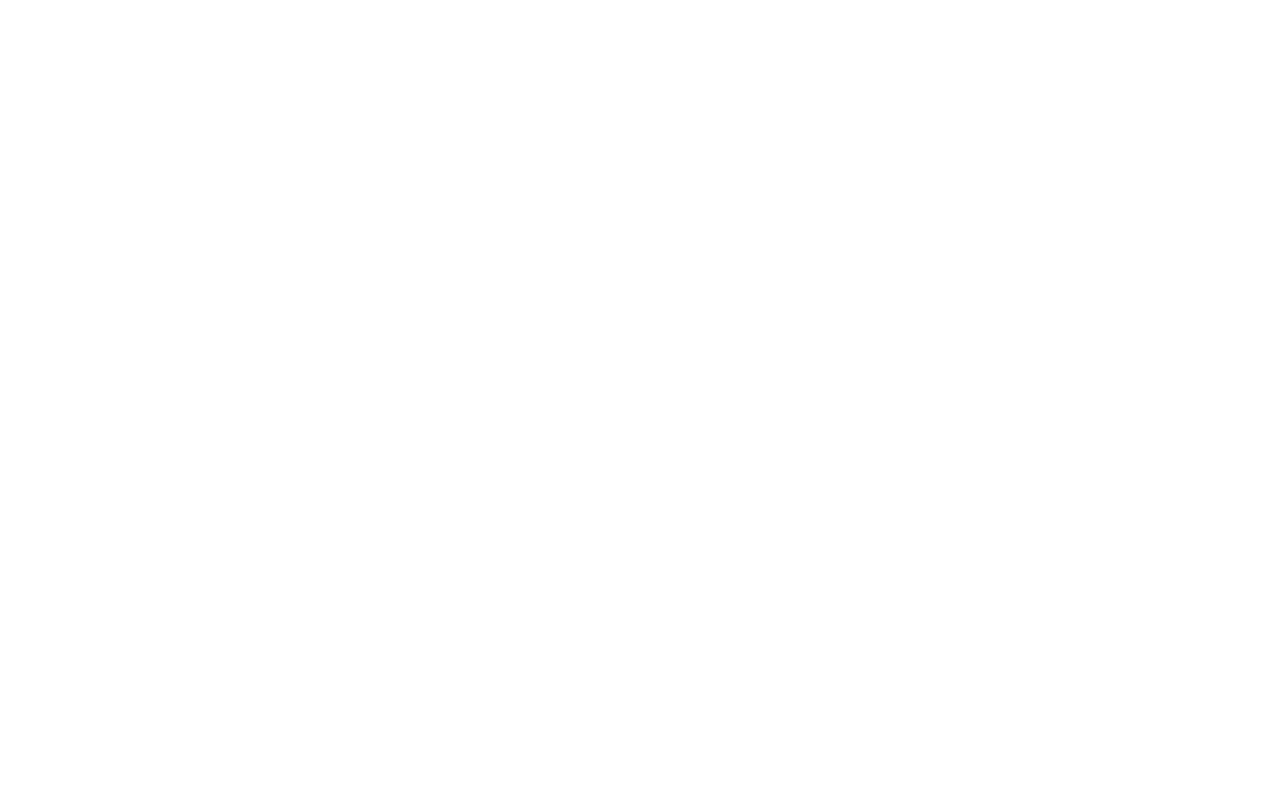
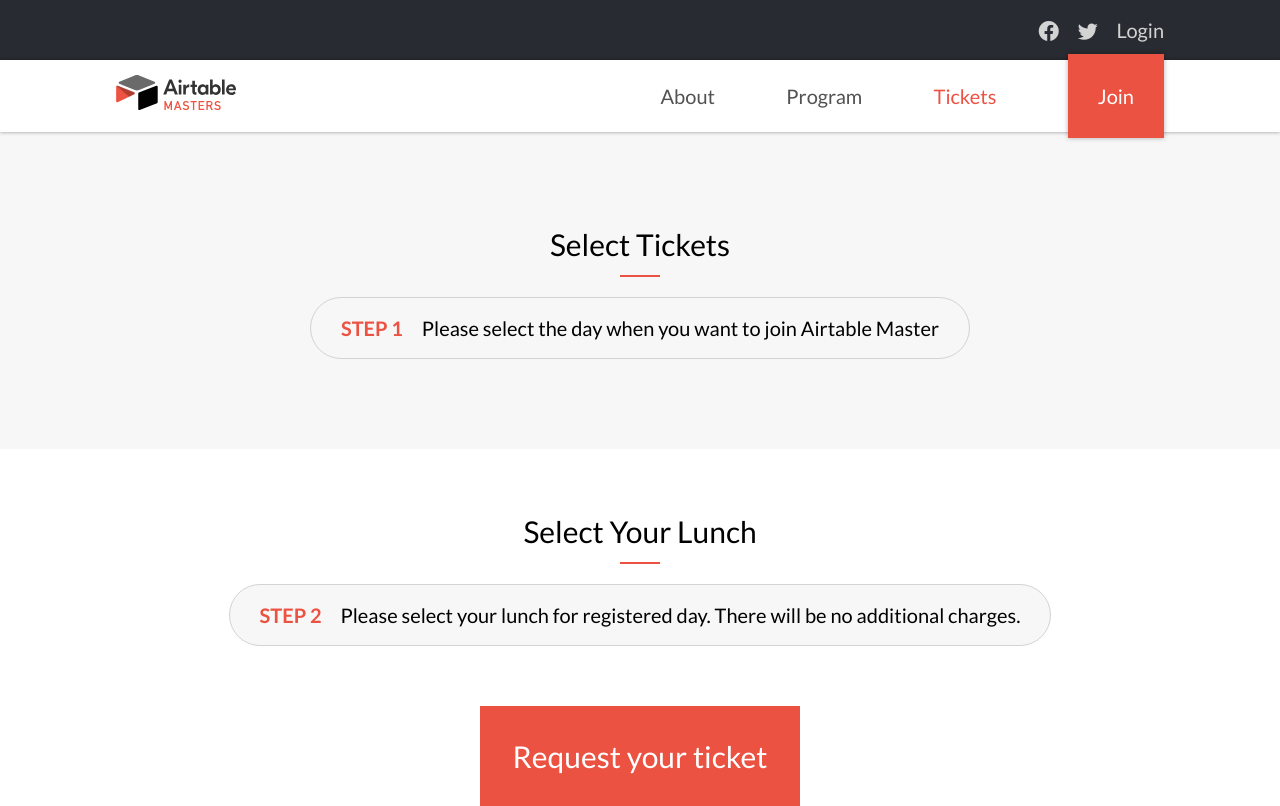
Before and after one commit to ey-charles/mv-04-capstone, a plain HTML site: page tickets.html in a window 1280 px wide. Drawn offline with nearby package versions, Linux system fonts and the light colour scheme.

Commit message:
Ticket website

```diff
--- a/r/main.scss
+++ b/r/main.scss
@@ -131,6 +131,10 @@ html {
   border-bottom: 1px solid $color-gray;
 }
 
+.border-radius-5 {
+  border-radius: 5rem;
+}
+
 .border-mini {
   position: relative;
 }
@@ -208,9 +212,13 @@ html {
 // --------------------------------
 .Btn {
   background: $color-orange;
+  font-family: inherit;
   color: white;
   text-decoration: none;
   padding: 1.5rem;
+  cursor: pointer;
+  outline: none;
+  border: 2px solid $color-orange;
 }
 
 .Btn:hover {
@@ -345,6 +353,19 @@ html {
   }
 }
 
+.Menuicon {
+  display: none;
+  position: fixed;
+  top: 1.5rem;
+  left: 1.5rem;
+  padding: 0.375rem 0.85rem;
+  border-radius: 5rem;
+
+  @media (max-width: $bp-m) {
+    display: block;
+  }
+}
+
 // Footer
 .Footer-logo {
   width: 6rem;
@@ -398,6 +419,11 @@ html {
   background-size: cover;
 }
 
+// .Form
+.Form-instruction {
+  display: flex;
+}
+
 // !utilities
 // --------------------------------
 // display
@@ -447,6 +473,13 @@ $sizes: ("s": 0.75rem, "m": 1.5rem, "l": 3rem, "xl": 4.5rem);
   }
 }
 
+// margin-right
+@each $name, $size in $sizes {
+  .mr-#{$name} {
+    margin-right: $size;
+  }
+}
+
 // margin bottom
 @each $name, $size in $sizes {
   .mb-#{$name} {
--- a/tickets.html
+++ b/tickets.html
@@ -0,0 +1,82 @@
+<!DOCTYPE html>
+<html lang="en">
+<head>
+  <meta charset="UTF-8">
+  <meta name="viewport" content="width=device-width, initial-scale=1.0">
+  <title>Airtable Master | Buy tickets</title>
+
+  <link rel="preconnect" href="https://fonts.gstatic.com">
+  <link href="https://fonts.googleapis.com/css2?family=Lato:ital,wght@0,400;0,700;1,400&family=Montserrat:ital,wght@0,800;0,900;1,800&display=swap" rel="stylesheet">
+  <link rel="stylesheet" href="main.css">
+  <link rel="stylesheet" href="https://cdn.jsdelivr.net/npm/bootstrap-icons@1.3.0/font/bootstrap-icons.css">
+</head>
+
+<body class="font-2">
+  <div class="Topbar bg-dark py-s text-right hide-below-m">
+    <div class="wrapper">
+      <a href="#" class="Topbar-item"><i class="bi bi-facebook"></i></a>
+      <a href="#" class="Topbar-item"><i class="bi bi-twitter"></i></a>
+      <a href="#" class="Topbar-item">Login</a>
+    </div>
+  </div>
+  <!-- .Topbar -->
+
+  <div class="Menubar bg-white py-s shadow-1 hide-below-m">
+    <div class="wrapper">
+      <div class="flex f-align-center">
+        <div class="col Menubar-left">
+          <div class="Menubar-logo">
+            <a href="/">
+              <img src="r/img/logo.svg" alt="Airtable master">
+            </a>
+          </div>
+        </div>
+
+        <div class="col Menubar-right">
+          <a href="about.html" class="Menubar-item">About</a>
+          <a href="#" class="Menubar-item">Program</a>
+          <a href="tickets.html" class="-current Menubar-item">Tickets</a>
+          <a href="tickets.html" class="Menubar-item Menubar-btn">Join</a>
+        </div>
+      </div>
+    </div>
+  </div>
+  <!-- .Menubar -->
+
+  <div class="Menuicon bg-translucid">
+    <i class="bi bi-list size-2"></i>
+  </div>
+  <!-- .Menuicon -->
+
+  <form action="/" class="Form">
+    <div class="bg-lightgray Form-section">
+      <div class="wrapper py-xl">
+        <h1 class="size-3 mb-m border-mini text-center">Select Tickets</h1>
+
+        <div class="Form-instruction f-justify-around">
+          <p class="d-inline-block border py-s px-m bg-translucid-95 border-radius-5">
+            <span class="color-orange text-bold d-inline-block mr-s">STEP 1</span>
+            Please select the day when you want to join Airtable Master</p>
+        </div>
+      </div>
+    </div>
+
+    <div class="Form-section">
+      <div class="wrapper py-l">
+        <h2 class="size-3 mb-m border-mini text-center">Select Your Lunch</h2>
+
+        <div class="Form-instruction f-justify-around">
+          <p class="d-inline-block border py-s px-m bg-translucid-95 border-radius-5">
+            <span class="color-orange text-bold d-inline-block mr-s">STEP 2</span>
+            Please select your lunch for registered day. There will be no additional charges.</p>
+        </div>
+      </div>
+    </div>
+
+    <div class="Form-section">
+      <div class="wrapper text-center">
+        <button class="Btn size-3" type="submit">Request your ticket</button>
+      </div>
+    </div>
+  </form>
+</body>
```
Also changed, not shown: about.html (+5 -0 lines), index.html (+5 -0 lines), main.css, 1 other file.
